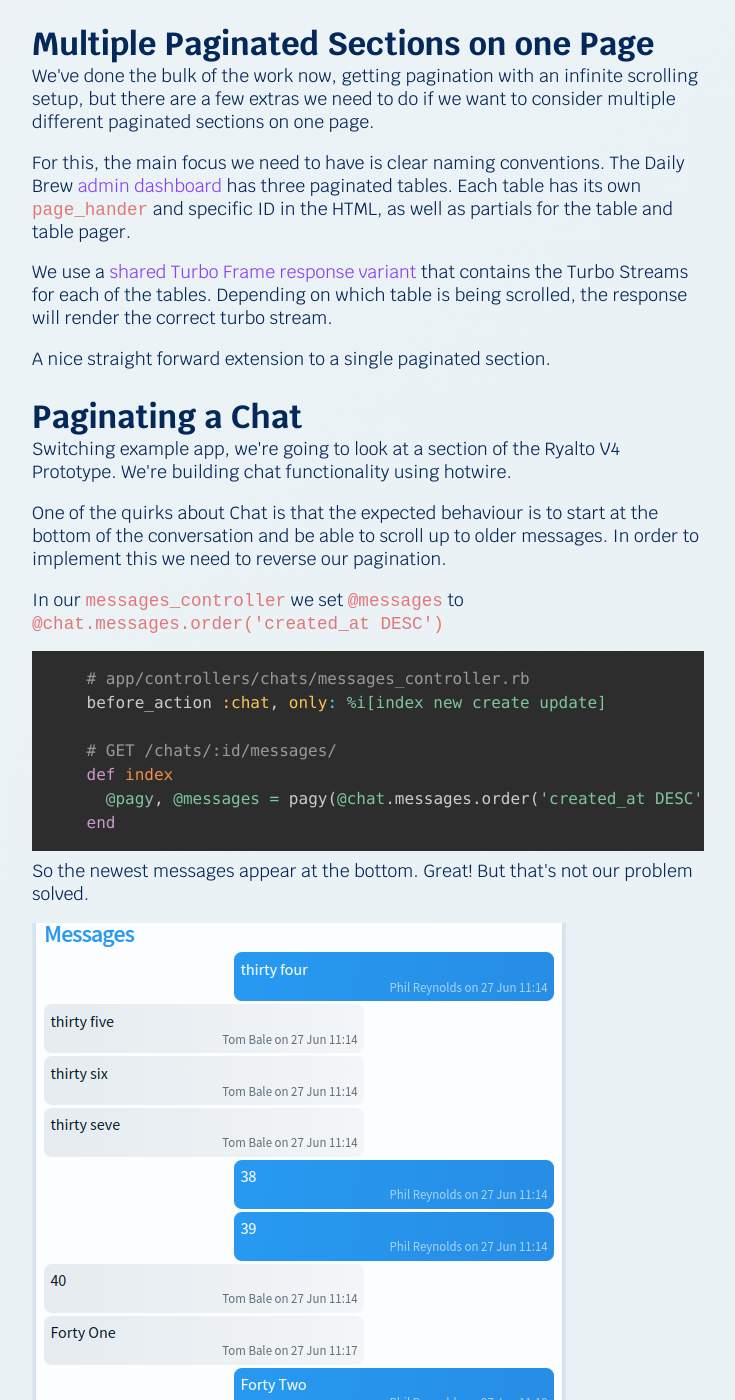
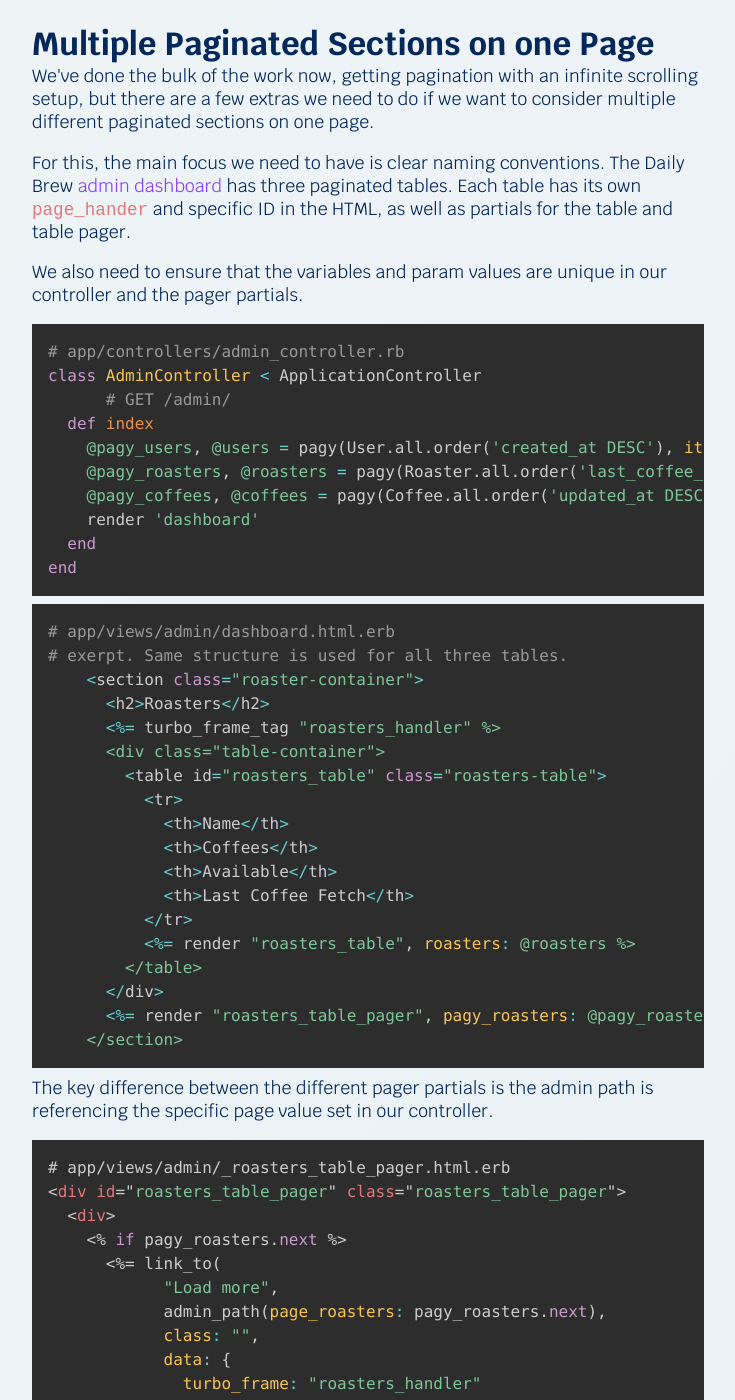
Before and after one commit to phil-6/pr_dev, a Jekyll site: the page built from posts/2022/hotwire-handbook-part-2.html, in a window 1280 px wide and 1400 px high, scrolled down 4897 px. Shown: the whole window, without its empty margins (272-1007 px from the left). Built offline with Jekyll 4.4.1, drawn with Linux system fonts in a browser that asks for light colours; nearby versions of some CDN libraries; some of the changed text lies outside the part shown.

Commit message:
update hh-2 blog

```diff
--- a/posts/2022/hotwire-handbook-part-2.html
+++ b/posts/2022/hotwire-handbook-part-2.html
@@ -182,9 +182,100 @@ export default class extends Controller {
         href='https://github.com/phil-6/dailybrew/tree/main/app/views/admin'>admin dashboard</a> has three paginated
     tables. Each table has its own <code>page_hander</code> and specific ID in the HTML, as well as partials for the
     table and table pager.</p>
+<p>We also need to ensure that the variables and param values are unique in our controller and the pager partials.</p>
+<pre><code class='language-ruby' lang='ruby'># app/controllers/admin_controller.rb
+class AdminController < ApplicationController
+      # GET /admin/
+  def index
+    @pagy_users, @users = pagy(User.all.order('created_at DESC'), items: 20, page_param: :page_users)
+    @pagy_roasters, @roasters = pagy(Roaster.all.order('last_coffee_fetch ASC'), items: 20, page_param: :page_roasters)
+    @pagy_coffees, @coffees = pagy(Coffee.all.order('updated_at DESC').includes(:roaster), items: 20, page_param: :page_coffees)
+    render 'dashboard'
+  end
+end
+</code></pre>
+<pre><code class='language-ruby' lang='erb'># app/views/admin/dashboard.html.erb
+# exerpt. Same structure is used for all three tables.
+    &lt;section class="roaster-container">
+      &lt;h2>Roasters&lt;/h2>
+      &lt;%= turbo_frame_tag "roasters_handler" %>
+      &lt;div class="table-container">
+        &lt;table id="roasters_table" class="roasters-table">
+          &lt;tr>
+            &lt;th>Name&lt;/th>
+            &lt;th>Coffees&lt;/th>
+            &lt;th>Available&lt;/th>
+            &lt;th>Last Coffee Fetch&lt;/th>
+          &lt;/tr>
+          &lt;%= render "roasters_table", roasters: @roasters %>
+        &lt;/table>
+      &lt;/div>
+      &lt;%= render "roasters_table_pager", pagy_roasters: @pagy_roasters %>
+    &lt;/section>
+</code></pre>
+
+<p>The key difference between the different pager partials is the admin path is referencing the specific page value set in our controller.</p>
+<pre><code class='language-erb' lang='erb'># app/views/admin/_roasters_table_pager.html.erb
+&lt;div id=&quot;roasters_table_pager&quot; class=&quot;roasters_table_pager&quot;&gt;
+  &lt;div&gt;
+    &lt;% if pagy_roasters.next %&gt;
+      &lt;%= link_to(
+            &quot;Load more&quot;,
+            admin_path(page_roasters: pagy_roasters.next),
+            class: &quot;&quot;,
+            data: {
+              turbo_frame: &quot;roasters_handler&quot;
+            }
+          ) %&gt;
+    &lt;% end %&gt;
+  &lt;/div&gt;
+&lt;/div&gt;
+</code></pre>
+<p>&nbsp;</p>
+
 <p>We use a <a href='https://github.com/phil-6/dailybrew/blob/main/app/views/admin/dashboard.html%2Bturbo_frame.erb'>shared
     Turbo Frame response variant</a> that contains the Turbo Streams for each of the tables. Depending on which table is
     being scrolled, the response will render the correct turbo stream. </p>
+<pre><code class='language-ruby' lang='erb'># app/views/admin/dashboard.html+turbo_frame.erb
+<%= turbo_frame_tag "users_handler" do %>
+  <%= turbo_stream_action_tag(
+        "append",
+        target: "users_table",
+        template: %(#{render 'users_table', users: @users})
+      ) %>
+  <%= turbo_stream_action_tag(
+        "replace",
+        target: "users_table_pager",
+        template: %(#{render "users_table_pager", pagy_users: @pagy_users})
+      ) %>
+<% end %>
+
+<%= turbo_frame_tag "roasters_handler" do %>
+  <%= turbo_stream_action_tag(
+        "append",
+        target: "roasters_table",
+        template: %(#{render 'roasters_table', roasters: @roasters})
+      ) %>
+  <%= turbo_stream_action_tag(
+        "replace",
+        target: "roasters_table_pager",
+        template: %(#{render "roasters_table_pager", pagy_roasters: @pagy_roasters})
+      ) %>
+<% end %>
+
+<%= turbo_frame_tag "coffees_handler" do %>
+  <%= turbo_stream_action_tag(
+        "append",
+        target: "coffees_table",
+        template: %(#{render 'coffees_table', coffees: @coffees})
+      ) %>
+  <%= turbo_stream_action_tag(
+        "replace",
+        target: "coffees_table_pager",
+        template: %(#{render "coffees_table_pager", pagy_coffees: @pagy_coffees})
+      ) %>
+<% end %>
+</code></pre>
 <p>A nice straight forward extension to a single paginated section.</p>
 
 <h2 id='paginating-a-chat'>Paginating a Chat</h2>
```
